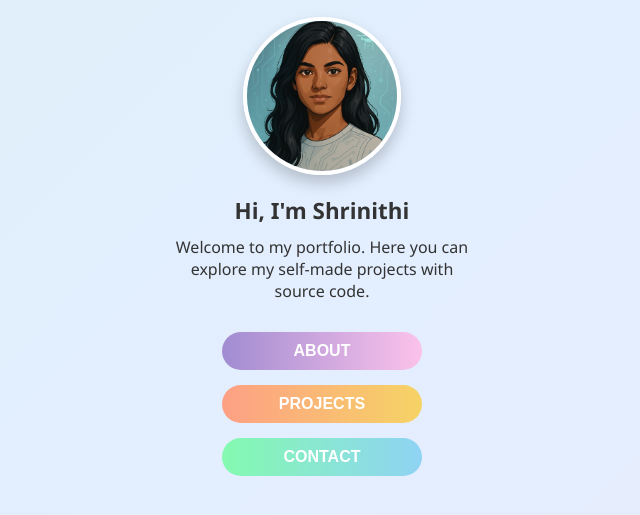
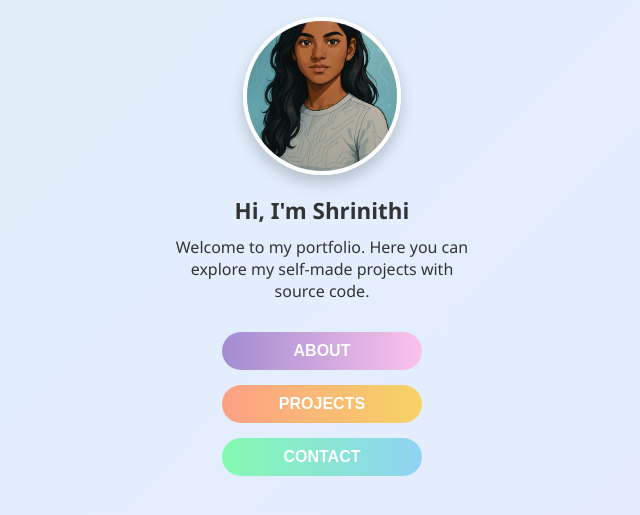
Before and after one commit to Shrinithipalaniappan8652/portfolio-shrinithi, a plain HTML site: page index.html in a window 1280 px wide. Shown: the part 199-714 px from the top of the page, without its empty margins (318-958 px from the left). Drawn offline with Linux system fonts and the light colour scheme.

Commit message:
index.html

```diff
--- a/index.html
+++ b/index.html
@@ -111,7 +111,7 @@
   <div class="container">
     <h1>SHRINITHI PORTFOLIO</h1>
     <div class="circle">
-      <img src="ss.jpeg" alt="Profile Picture" />
+      <img src="s.jpeg" alt="Profile Picture" />
     </div>
     <h2>Hi, I'm Shrinithi</h2>
     <p>Welcome to my portfolio. Here you can explore my self-made projects with source code.</p>
```
